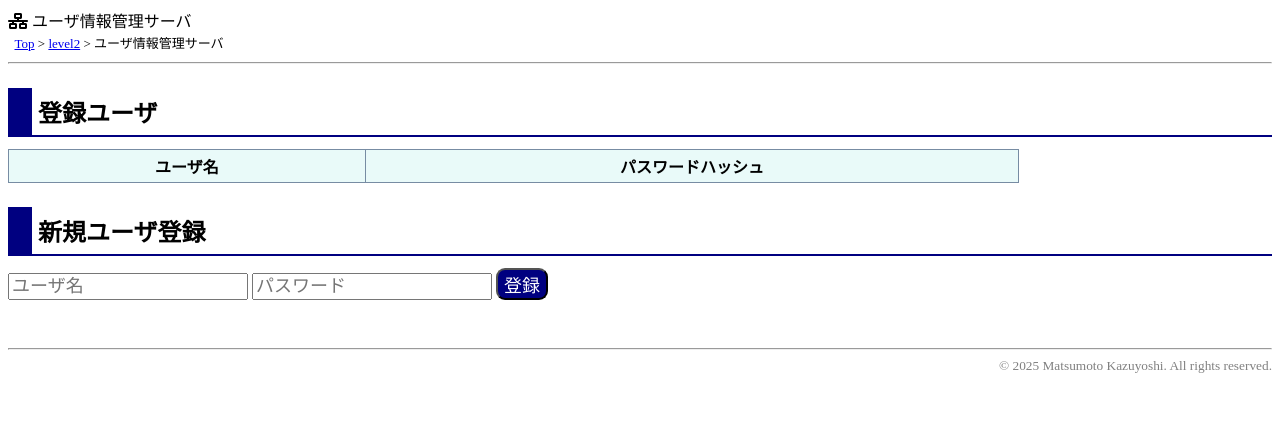
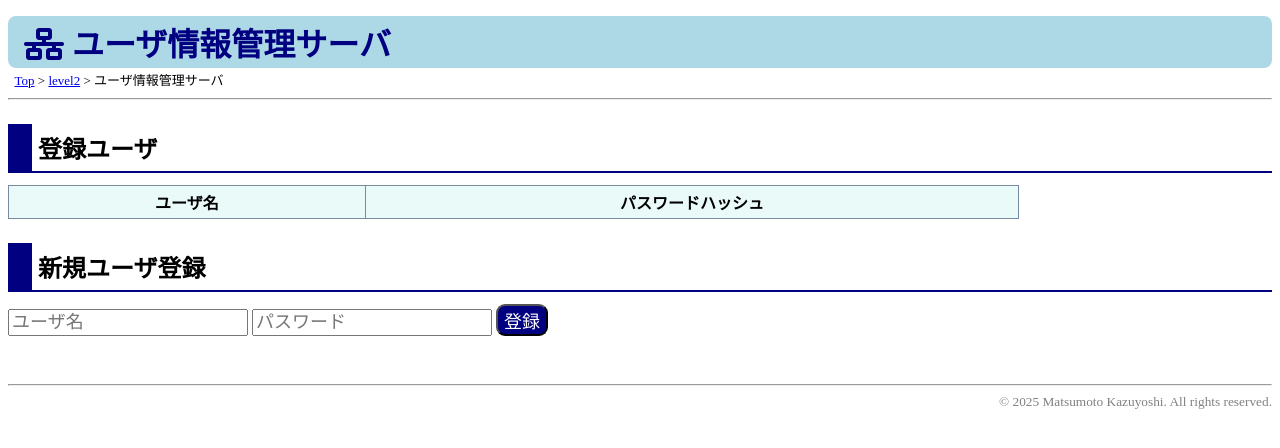
Before and after one commit to kazumatu981/password-demo, a website built with webpack: page static/level2/server.html in a window 1280 px wide. Built offline with nearby package versions, Linux system fonts and the light colour scheme.

Commit message:
fixed h1 style...

```diff
--- a/static/level2/server.html
+++ b/static/level2/server.html
@@ -11,8 +11,10 @@
         <title>ユーザ情報管理サーバ</title>
     </head>
     <body>
-        <i class="fa-solid fa-network-wired"></i>
-        ユーザ情報管理サーバ
+        <h1>
+            <i class="fa-solid fa-network-wired"></i>
+            ユーザ情報管理サーバ
+        </h1>
         <div class="crumTrail">
             <a href="../index.html"><span class="crum">Top</span></a>
             &gt;
```
Also changed, not shown: static/level3/server.html (+4 -2 lines).
